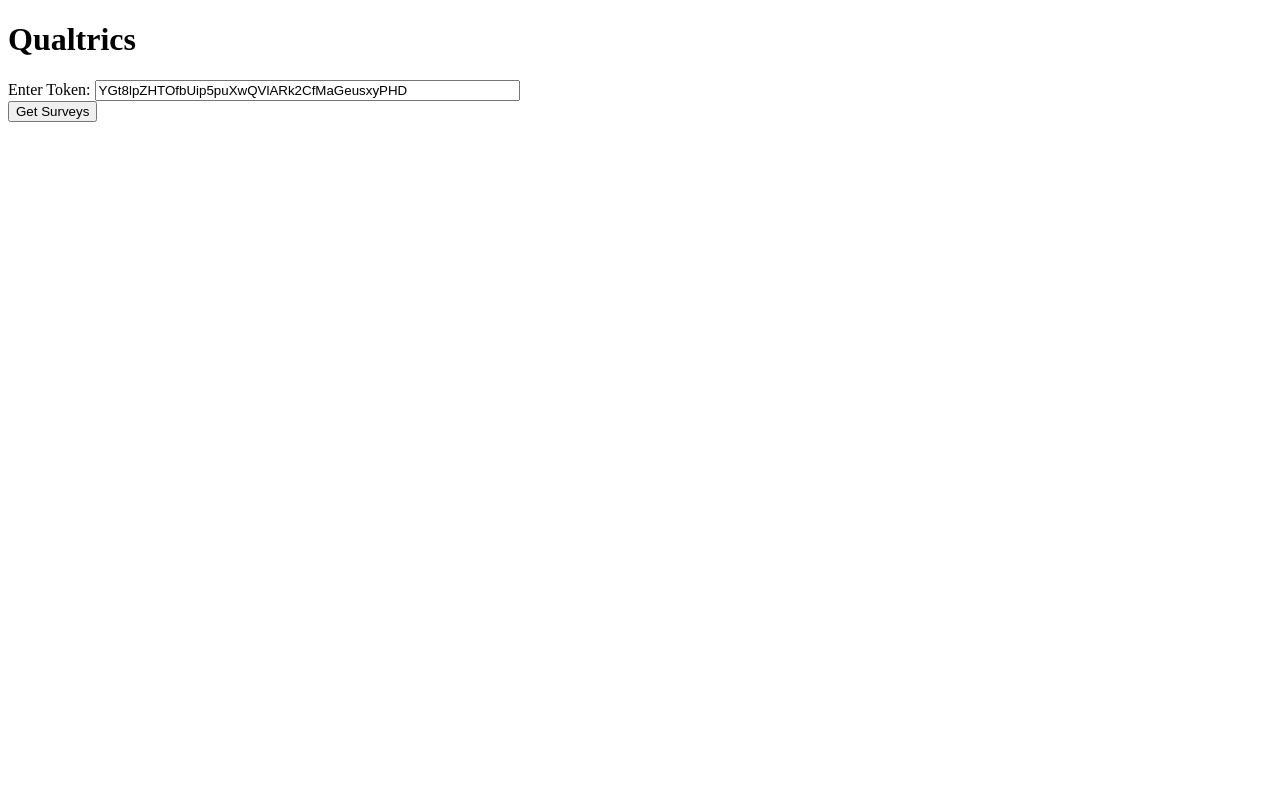
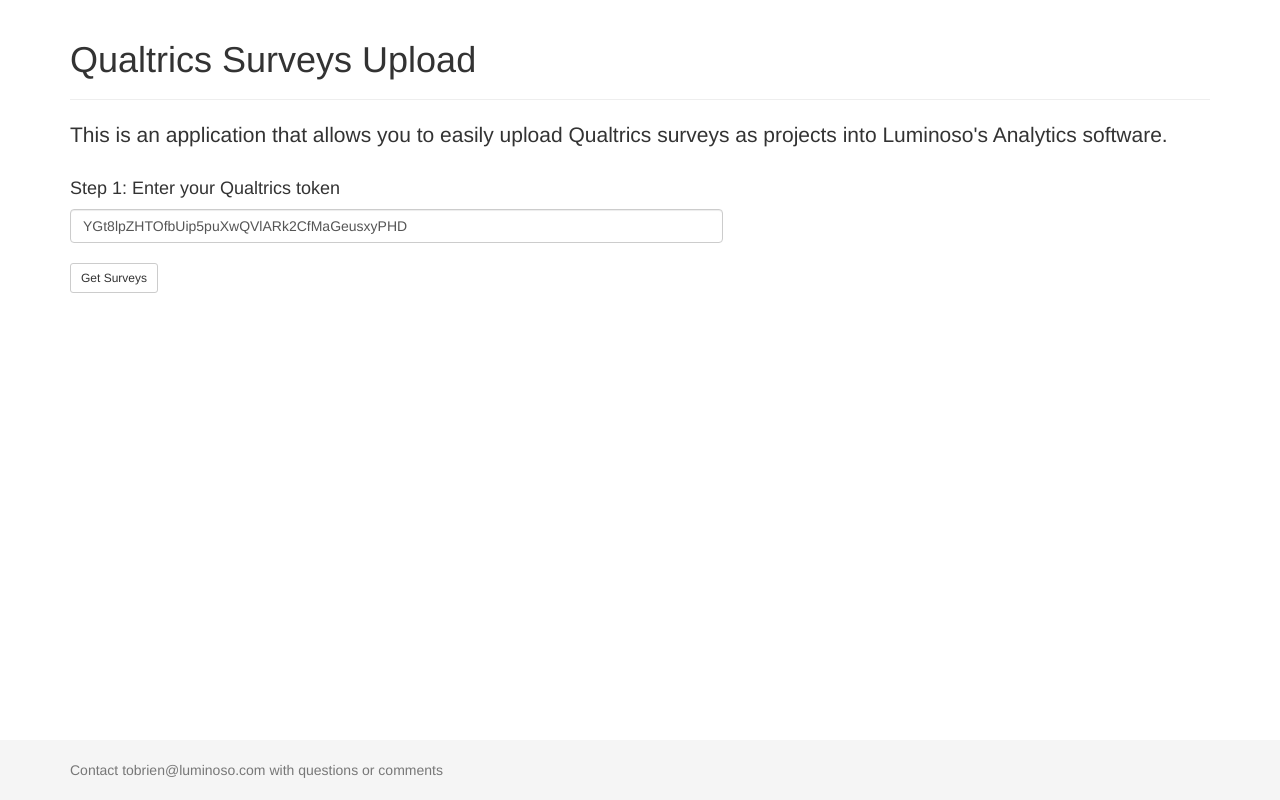
Before and after one commit to LuminosoInsight/sales-engineering-code, a Flask app: page / in a window 1280 px wide. Run offline with Flask 2, Linux system fonts and the light colour scheme; some libraries are stand-ins or nearby versions.

Commit message:
made page pretty with bootstrap

```diff
--- a/Qualtrics/webapp/templates/layout.html
+++ b/Qualtrics/webapp/templates/layout.html
@@ -1,8 +1,76 @@
 <!doctype html>
-<title>jQuery Example</title>
+<html>
+<head>
+{% block head %}
+<meta charset="utf-8">
+<meta http-equiv="X-UA-Compatible" content="IE=edge">
+<meta name="viewport" content="width=device-width, initial-scale=1">
+
 <script type="text/javascript"
   src="http://ajax.googleapis.com/ajax/libs/jquery/1.4.2/jquery.min.js"></script>
 <script type="text/javascript">
   var $SCRIPT_ROOT = {{ request.script_root|tojson|safe }};
 </script>
-{% block body %}{% endblock %}
+<link rel="stylesheet" href="https://maxcdn.bootstrapcdn.com/bootstrap/3.3.4/css/bootstrap.min.css">
+<!-- Custom styles for this template -->
+
+
+<title>Qualtrics Project Upload</title>
+
+
+<style type="text/css">
+/* Sticky footer styles
+-------------------------------------------------- */
+html {
+  position: relative;
+  min-height: 100%;
+}
+body {
+  /* Margin bottom by footer height */
+  margin-bottom: 60px;
+}
+.footer {
+  position: absolute;
+  bottom: 0;
+  width: 100%;
+  /* Set the fixed height of the footer here */
+  height: 60px;
+  background-color: #f5f5f5;
+}
+/* Custom page CSS
+-------------------------------------------------- */
+/* Not required for template or sticky footer method. */
+
+
+.container .text-muted {
+  margin: 20px 0;
+}
+
+{% endblock %}
+</style>
+</head>
+
+
+<body>
+    <!-- Fixed navbar -->
+
+<!-- Begin page content -->
+    <div class="container">
+
+      <div class="page-header"><p>
+        <h1>Qualtrics Surveys Upload</h1>
+      </div>
+      <p class="lead">This is an application that allows you to easily upload Qualtrics surveys as projects into Luminoso's Analytics software.</p>
+      <div id="content">{% block content %}{% endblock %}</div>
+    </div>
+
+    <footer class="footer">
+      <div class="container">
+        <p class="text-muted">Contact tobrien@luminoso.com with questions or comments</p>
+      </div>
+    </footer>
+
+
+
+</body>
+</html>
--- a/Qualtrics/webapp/templates/simple.html
+++ b/Qualtrics/webapp/templates/simple.html
@@ -1,5 +1,5 @@
 {% extends "layout.html" %}
-{% block body %}
+{% block content %}
 <script type="text/javascript">
 
 
@@ -16,8 +16,8 @@
 
         var obj = JSON.parse(w);
         var d = {};
-        var selectSurveyCode = 'Select which survey you would like to upload:<br>';
-        selectSurveyCode += '<select name="surveys">';
+        var selectSurveyCode = '<br><h4>Step 2: Select which survey you would like to upload:</h4><p>';
+        selectSurveyCode += '<select class="form-control" name="surveys">';
 
         for(var key in obj){
           if (obj.hasOwnProperty(key)){
@@ -28,8 +28,8 @@
            selectSurveyCode += '<option value='+value+'>'+key+'</option>';
           }
         }
-        selectSurveyCode += '</select>'
-        selectSurveyCode += '<input type="submit" name="submitSurveySelect" value="Select this Survey"/>'
+        selectSurveyCode += '</select><br>'
+        selectSurveyCode += '<input type="submit" class="btn btn-default btn-sm" name="submitSurveySelect" value="Select this Survey"/>'
 
         $('#surveys').html(selectSurveyCode);
 
@@ -49,27 +49,29 @@
                  var value=apple[key];
 
                  if (key == 'text'){
-                  var selectTextCode = 'Select which questions to have as documents:<br>';
-                  selectTextCode += '<table>';
+                  var selectTextCode = '<br><h4>Step 3: Select which questions to have as documents:</h4><p>';
+                  selectTextCode += '<table class="table table-striped"><tr><th>Select</th><th>Question ID</th><th>Question</th></tr>';
                   for (var i = 0; i < apple.text.length; i++){
                      selectTextCode += '<tr>';
                      selectTextCode += '<td><input type="radio" name="docSelect" value="'+apple.text[i][0]+'"/></td>';
                      selectTextCode += '<td>' + apple.text[i][0] + '</td><td>' + apple.text[i][1] + '</td></tr>';
+                     console.log("this value is: " + apple.text[i][0]);
                   }
                   selectTextCode += '</table>';
 
                  }
 
                  if (key == 'subsets'){ //Create selections for Subsets
-                  var selectSubsetCode = 'Select which questions to have as subsets:<br>';
-                  selectSubsetCode += '<table>';
+                  var selectSubsetCode = '<br><h4>Step 4: Select which questions to have as subsets:</h4><br>';
+                  selectSubsetCode += '<table class="table table-striped"><tr><th>Select</th><th>Question ID</th><th>Question</th></tr>';
                   for (var i = 0; i < apple.subsets.length; i++){
                      selectSubsetCode += '<tr>';
-                     selectSubsetCode += '<td><input type="checkbox" name="subSelect[]" value="'+apple.subsets[i][0]+'"/></td>';
+                     selectSubsetCode += '<td><input type="checkbox" class="checkbox" name="subSelect[]" value="'+apple.subsets[i][0]+'"/></td>';
                      selectSubsetCode += '<td>' + apple.subsets[i][0] + '</td><td>' + apple.subsets[i][1] + '</td></tr>';
                   }
                   selectSubsetCode += '</table>';
-                  selectSubsetCode += '<br><input type="submit" name="formSubmit" value="Create Project"/>'
+                  selectSubsetCode += '<br><h4>Step 5: Click below to create a new project.</h4>A project url will appear below once the project is completed.<br><br><p><input type="submit" class="btn btn-primary" name="formSubmit" value="Create Project"/>';
+                  selectSubsetCode += '<br><img id="loading" alt="spinning wheel" src="http://i.giphy.com/3o85xCakol73CquQco.gif" style="display:none"></p><br><br> ';
                  }
 
               }
@@ -80,7 +82,8 @@
 
 
               $('input[name=formSubmit]').bind('click', function() {
-
+                $("#loading").show();
+                console.log("spinner started");
                 var checked = [];
                 $('input[type="checkbox"]:checked').each(function() {
                     checked.push($(this).val());
@@ -96,11 +99,19 @@
                  subset_qs: checkedStr
                 }, function(data) {
 
+                    //$("#loading").hide();
+                    //console.log("spinner removed");
+                    //proj_url = JSON.stringify(data);
+                    //var uploadedCode = "<br>Your project has finished uploading. Here is the url:<br>";
+                    //uploadedCode += proj_url;
+                    //$('#uploaded').html(uploadedCode);
+                    //console.log("done");
+
                 });
-
+                console.log("data submitted");
               });
 
-                 //console.log("data submitted");
+
            });  //end of step2 function(data)
          });
 
@@ -138,11 +149,14 @@
 
 
 
-<h1>Qualtrics</h1>
+
   <p>
-  Enter Token: <input type="text" size="50" name="token" value="YGt8lpZHTOfbUip5puXwQVlARk2CfMaGeusxyPHD">
+  <div class="row">
+  <div class="col-xs-7">
+  <h4>Step 1: Enter your Qualtrics token</h4>
+  <input type="text" class="form-control" name="token" value="YGt8lpZHTOfbUip5puXwQVlARk2CfMaGeusxyPHD">
   <br>
-  <input type="submit" name="sub_cred" value="Get Surveys"/>
+  <input type="submit" class="btn btn-default btn-sm" name="sub_cred" value="Get Surveys"/>
   </p>
 
   <p>
@@ -164,9 +178,12 @@
   <span id="subsets"></span>
 
 </p>
+<p>
+  <span id="uploaded"></span>
 
+</p>
 
-
+</div></div>
 
 
 {% endblock %}
```
Also changed, not shown: Qualtrics/webapp/templates/sticky-footer.css (added, +32 -0 lines), Qualtrics/webapp/images/ajax-loader.gif (added).
